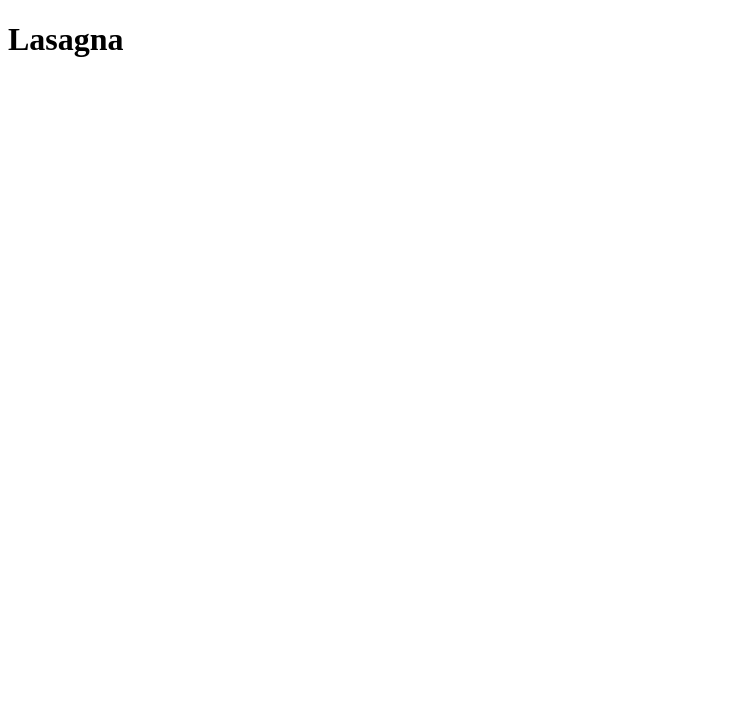
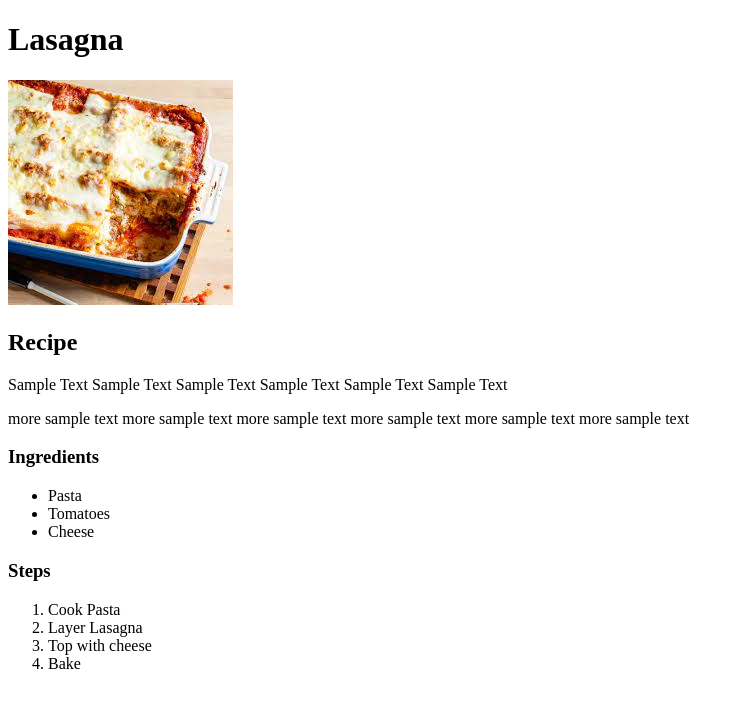
Before and after one commit to MatthiasWeinwurm/odin_recipes, a plain HTML site: page recipes/lasagna.html in a window 1280 px wide. Shown: the whole page, without its empty margins (0-745 px from the left). Drawn offline with Linux system fonts and the light colour scheme.

Commit message:
Iteration 3

```diff
--- a/recipes/lasagna.html
+++ b/recipes/lasagna.html
@@ -8,5 +8,22 @@
 </head>
 <body>
     <h1>Lasagna</h1>
+    <img src="../images/lasagna.jpeg" alt="Picture of a lasagna">
+    <h2>Recipe</h2>
+    <p>Sample Text Sample Text Sample Text Sample Text Sample Text Sample Text </p>
+    <p>more sample text more sample text more sample text more sample text more sample text more sample text</p>
+    <h3>Ingredients</h3>
+    <ul>
+        <li>Pasta</li>
+        <li>Tomatoes</li>
+        <li>Cheese</li>
+    </ul>
+    <h3>Steps</h3>
+    <ol>
+        <li>Cook Pasta</li>
+        <li>Layer Lasagna</li>
+        <li>Top with cheese</li>
+        <li>Bake</li>
+    </ol>
 </body>
 </html>
```
Also changed, not shown: images/lasagna.jpeg (added).
